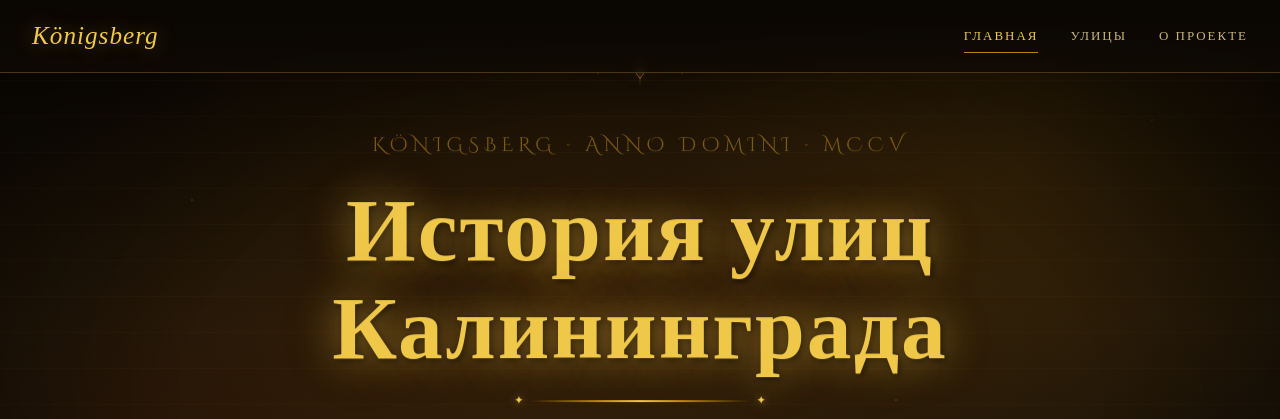
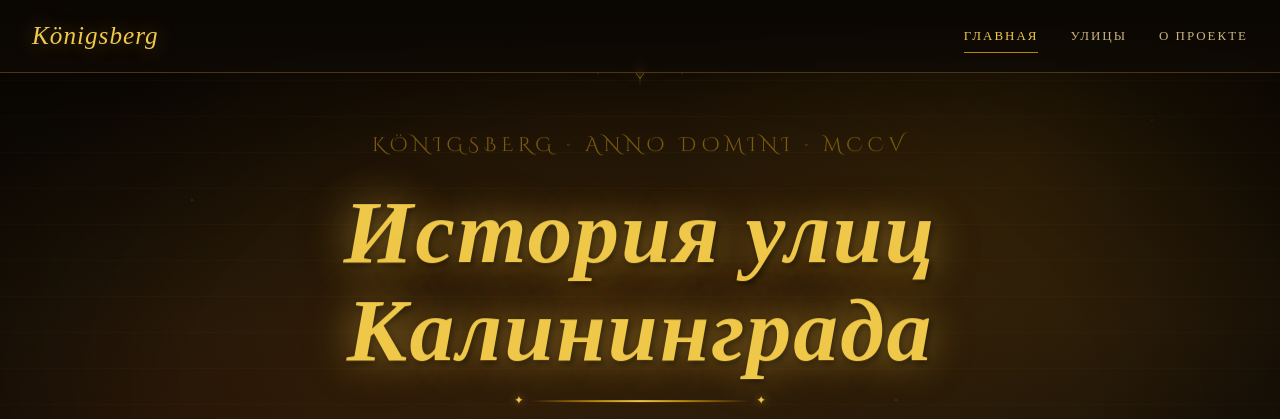
Before and after one commit to aqualang89/streets-of-konigsberg, a plain HTML site: page index.html in a window 1280 px wide. Shown: the top 419 px of the page. Drawn offline with nearby package versions, Linux system fonts and the light colour scheme; a web font is replaced by a local one.

Commit message:
Главный заголовок переведён на IM Fell English

```diff
--- a/css/style.css
+++ b/css/style.css
@@ -246,7 +246,8 @@ body {
 }
 
 .hero-title {
-  font-family: var(--font-heading);
+  font-family: var(--font-fell);
+  font-style: italic;
   font-size: clamp(2.6rem, 7vw, 5.2rem);
   font-weight: 700;
   color: var(--color-gold-bright);
```
